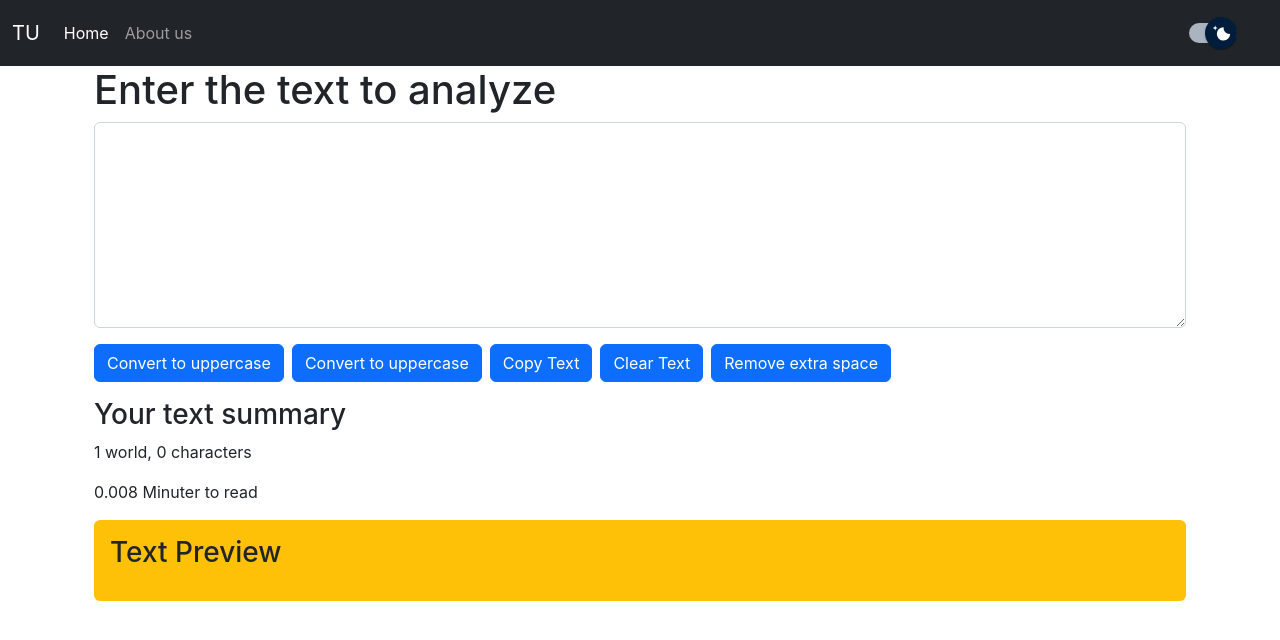
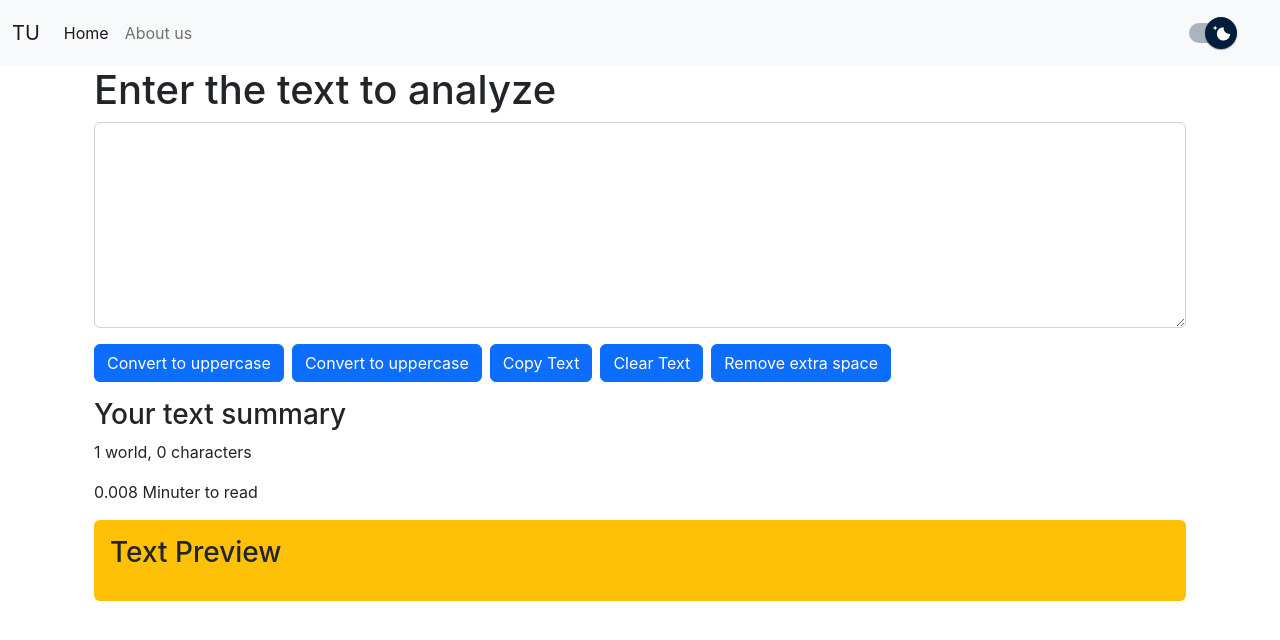
Before and after one commit to yashpatel-py/textutils-react, a React (Create React App) app: page / in a window 1280 px wide. Shown: the top 640 px of the page. Built offline with nearby package versions, Linux system fonts and the light colour scheme.

Commit message:
Added some dark mode code

```diff
--- a/src/App.js
+++ b/src/App.js
@@ -1,13 +1,15 @@
+import { useState } from 'react';
 import './App.css';
 import Navbar from './components/Navbar';
 import TextForm from './components/TextForm';
 // import AboutUs from './components/AboutUs'
 
 function App() {
+  const [mode, setMode] = useState('light')
   return (
     <>
       {/* Importing navbar component */}
-      <Navbar title = "TU" aboutText= "About us" />
+      <Navbar title = "TU" aboutText= "About us" mode={mode}/>
 
       {/*Importing TextForm component */}
       <div className="container">
--- a/src/components/Navbar.js
+++ b/src/components/Navbar.js
@@ -54,7 +54,7 @@
 }));
 export default function Navbar(props) {
     return (
-        <nav className="navbar navbar-expand-lg navbar-dark bg-dark">
+        <nav className={`navbar navbar-expand-lg navbar-${props.mode} bg-${props.mode}`}>
             <div className="container-fluid">
                 <a className="navbar-brand" href="/">{props.title}</a>
                 <button className="navbar-toggler" type="button" data-bs-toggle="collapse" data-bs-target="#navbarSupportedContent" aria-controls="navbarSupportedContent" aria-expanded="false" aria-label="Toggle navigation">
```
